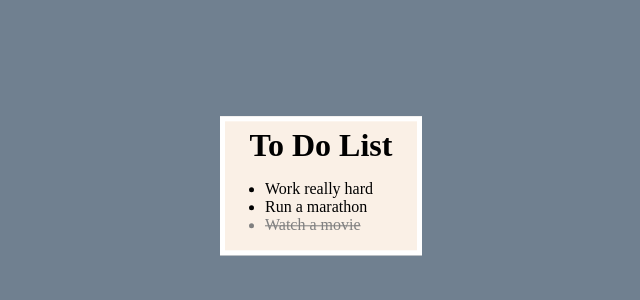
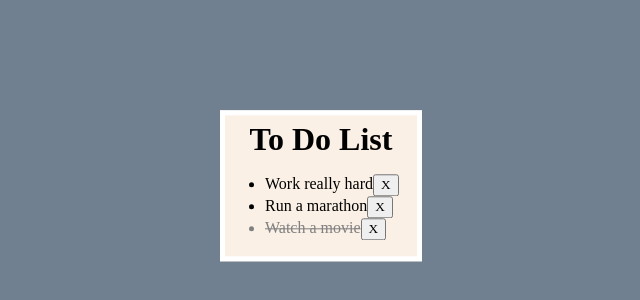
Before and after one commit to clintonblackmore/todo-fe, a React (Create React App) app: page / in a window 1280 px wide. Shown: the part 214-514 px from the top of the page, without its empty margins (319-959 px from the left). Built offline with nearby package versions, Linux system fonts and the light colour scheme.

Commit message:
Now calling redux function
Thanks, Hoss, for the assist!

```diff
--- a/package.json
+++ b/package.json
@@ -9,7 +9,8 @@
     "react-router": "^5.0.1",
     "react-router-dom": "^5.0.1",
     "react-scripts": "3.0.1",
-    "redux": "^4.0.1"
+    "redux": "^4.0.1",
+    "redux-logger": "^3.0.6"
   },
   "scripts": {
     "start": "react-scripts start",
--- a/src/App.js
+++ b/src/App.js
@@ -19,7 +19,15 @@ import "./App.css";
 
 class AppComponent extends Component {
   render() {
-    return <TodoList todos={todos.todos} title="To Do List" />;
+    const { createTodoItem, deleteTodoItem } = this.props;
+
+    return (
+      <TodoList
+        todos={todos.todos}
+        actions={{ createTodoItem, deleteTodoItem }}
+        title="To Do List"
+      />
+    );
   }
 }
 
--- a/src/actions/actionCreators.js
+++ b/src/actions/actionCreators.js
@@ -4,3 +4,11 @@ export function createTodoItem(text) {
     text
   };
 }
+
+export function deleteTodoItem(itemId) {
+  console.log("Delete Todo Item called");
+  return {
+    type: "DELETE_TODO_ITEM",
+    itemId
+  };
+}
--- a/src/components/TodoItem.js
+++ /dev/null
@@ -1,24 +0,0 @@
-// This component shows one to-do item
-
-// It has the following properties:
-// - text
-// - complete
-
-import React, { Component } from "react";
-import PropTypes from "prop-types";
-
-class Todo extends Component {
-  static propTypes = {
-    text: PropTypes.string.isRequired,
-    completed: PropTypes.bool
-  };
-
-  render() {
-    const style = this.props.completed ? "completed" : null;
-    console.log(style);
-
-    return <li className={style}>{this.props.text}</li>;
-  }
-}
-
-export default Todo;
--- a/src/components/TodoList.js
+++ b/src/components/TodoList.js
@@ -1,6 +1,5 @@
 import React, { Component } from "react";
 import PropTypes from "prop-types";
-import TodoItem from "./TodoItem";
 
 class TodoList extends Component {
   static propTypes = {
@@ -8,20 +7,36 @@ class TodoList extends Component {
     todos: PropTypes.arrayOf(
       PropTypes.shape({
         text: PropTypes.string.isRequired,
-        completed: PropTypes.bool
+        completed: PropTypes.bool,
+        _id: PropTypes.string.isRequired
       })
     )
   };
 
+  buttonAction(id) {
+    console.log(id);
+  }
+
+  renderToDoItem({ text, _id, completed, deleteFn }, { deleteTodoItem }) {
+    const style = completed ? "completed" : null;
+
+    return (
+      <li className={style} key={_id}>
+        {text}
+        <button className="delete" onClick={() => deleteTodoItem(_id)}>
+          X
+        </button>
+      </li>
+    );
+  }
+
   render() {
+    const { title, todos, actions } = this.props;
+
     return (
       <div className="todo-list">
-        <h1>{this.props.title}</h1>
-        <ul>
-          {this.props.todos.map(todo => (
-            <TodoItem {...todo} key={todo._id} />
-          ))}
-        </ul>
+        <h1>{title}</h1>
+        <ul>{todos.map(todo => this.renderToDoItem(todo, actions))}</ul>
       </div>
     );
   }
--- a/src/reducers/todo.js
+++ b/src/reducers/todo.js
@@ -1,6 +1,17 @@
 function todoReducer(state = [], action) {
   console.log(`Performing action ${action.type}`);
   switch (action.type) {
+    case "@@INIT":
+      return state;
+
+    case "DELETE_TODO_ITEM":
+      console.log("----");
+      console.log(action);
+      console.log(state);
+      console.log("----");
+      return state;
+      break;
+
     default:
       console.warn(`Do not know how to perform ${action.type} action`);
       return state;
```
Also changed, not shown: 1 other file (tests, documents, lock files or other folders).
